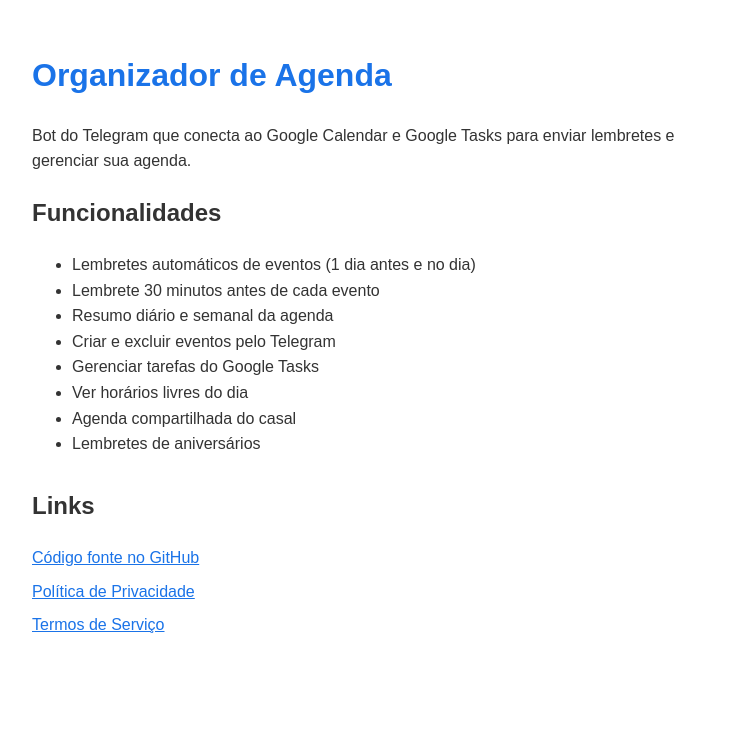
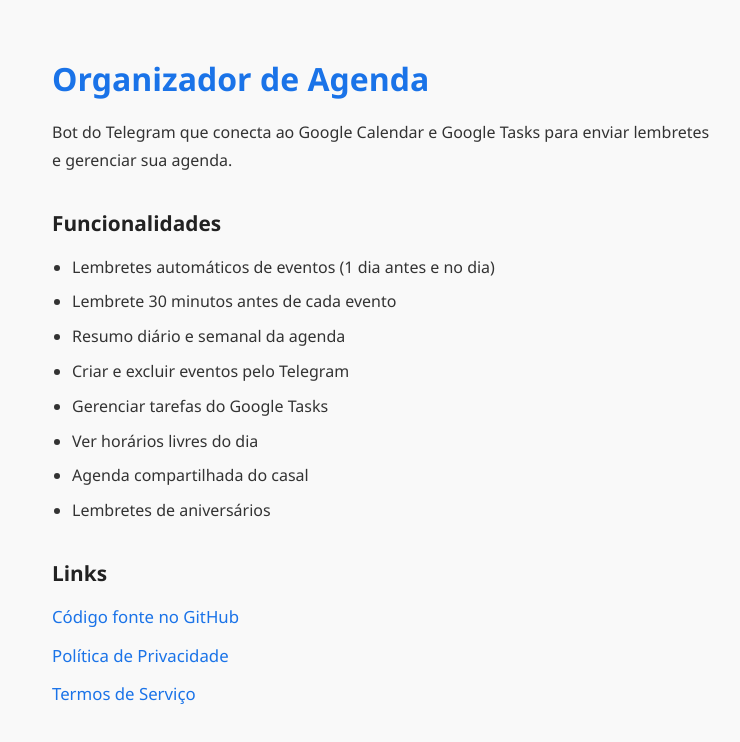
Before and after one commit to matheusnorjosa/organizador_agenda, a plain HTML site: page docs/index.html in a window 1280 px wide. Shown: the whole page, without its empty margins (258-998 px from the left). Drawn offline with Linux system fonts and the light colour scheme.

Commit message:
fix: adiciona CSS externo e desabilita Jekyll no GitHub Pages

```diff
--- a/docs/index.html
+++ b/docs/index.html
@@ -4,13 +4,7 @@
     <meta charset="UTF-8">
     <meta name="viewport" content="width=device-width, initial-scale=1.0">
     <title>Organizador de Agenda</title>
-    <style>
-        body { font-family: sans-serif; max-width: 700px; margin: 50px auto; padding: 0 20px; color: #333; line-height: 1.6; }
-        h1 { color: #1a73e8; }
-        a { color: #1a73e8; }
-        .links { margin-top: 30px; }
-        .links a { display: block; margin: 8px 0; }
-    </style>
+    <link rel="stylesheet" href="style.css">
 </head>
 <body>
     <h1>Organizador de Agenda</h1>
--- /dev/null
+++ b/docs/style.css
@@ -0,0 +1,63 @@
+* {
+    margin: 0;
+    padding: 0;
+    box-sizing: border-box;
+}
+
+body {
+    font-family: 'Segoe UI', sans-serif;
+    max-width: 700px;
+    margin: 50px auto;
+    padding: 0 20px;
+    color: #333;
+    line-height: 1.8;
+    background-color: #f9f9f9;
+}
+
+h1 {
+    color: #1a73e8;
+    margin-bottom: 10px;
+    font-size: 2em;
+}
+
+h2 {
+    color: #222;
+    margin-top: 30px;
+    margin-bottom: 10px;
+    font-size: 1.3em;
+}
+
+p {
+    margin-bottom: 12px;
+}
+
+ul {
+    margin: 10px 0 20px 20px;
+}
+
+li {
+    margin-bottom: 6px;
+}
+
+a {
+    color: #1a73e8;
+    text-decoration: none;
+}
+
+a:hover {
+    text-decoration: underline;
+}
+
+.links {
+    margin-top: 30px;
+}
+
+.links a {
+    display: block;
+    margin: 8px 0;
+    font-size: 1.05em;
+}
+
+strong {
+    color: #222;
+}
```
Also changed, not shown: docs/privacidade.html (+1 -5 lines), docs/termos.html (+1 -5 lines), 1 other file.
